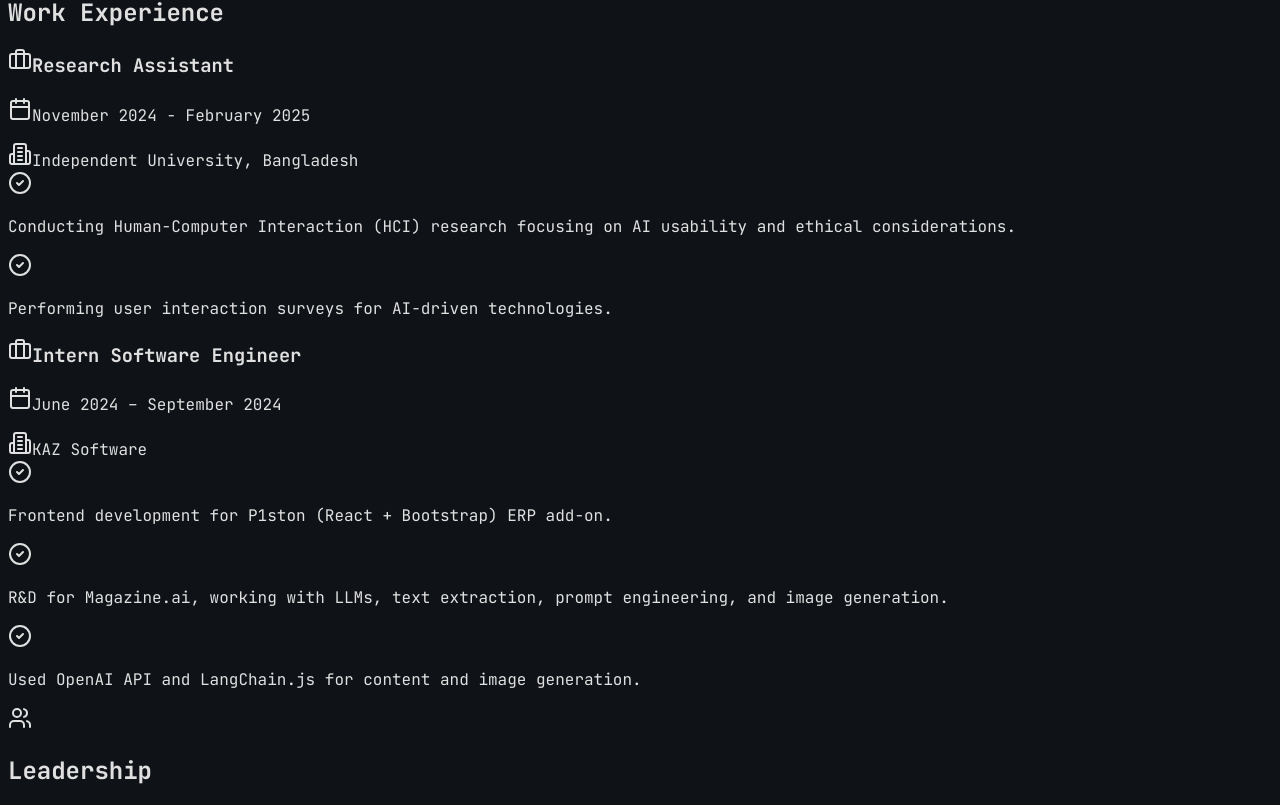
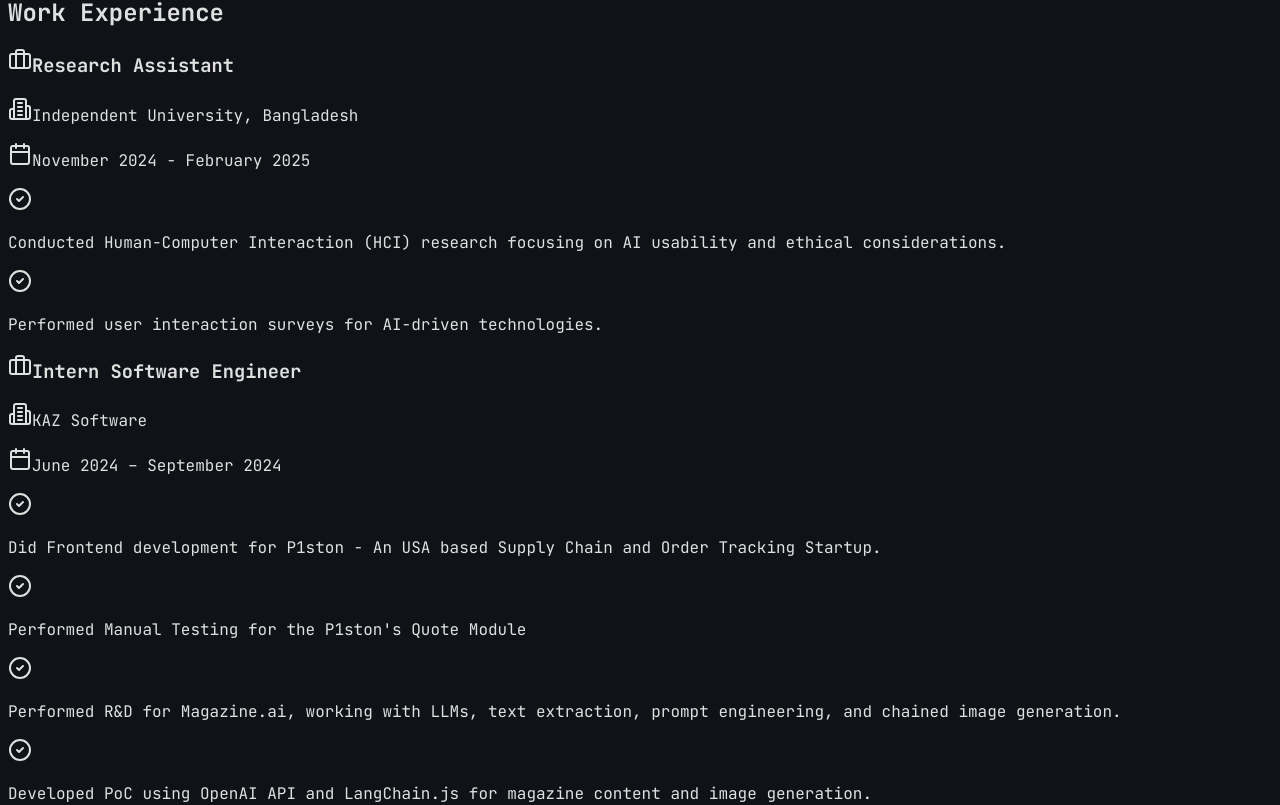
Before and after one commit to mahdin70/Portfolio, a React (Vite) app in the folder client/: page / in a window 1280 px wide. Shown: the part 8594-9399 px from the top of the page. Built offline with nearby package versions, Linux system fonts and the light colour scheme; a web font is replaced by a local one.

Commit message:
Edited Education and Work Experience

```diff
--- a/client/src/components/Education.tsx
+++ b/client/src/components/Education.tsx
@@ -34,7 +34,7 @@ const TimelineItem = ({
           <GraduationCap className="h-4 w-4 text-secondary hidden sm:inline" />
           <span>{institute}</span>
         </h3>
-        <p className="font-mono text-xs sm:text-sm text-secondary/90 bg-secondary/10 px-2 py-1 rounded-md inline-flex items-center w-fit">
+        <p className="font-mono text-xs sm:text-sm text-primary font-extrabold bg-secondary/40 px-2 py-1 rounded-md inline-flex items-center w-fit">
           <Calendar className="h-3 w-3 mr-1.5" />
           {period}
         </p>
--- a/client/src/components/Experience.tsx
+++ b/client/src/components/Experience.tsx
@@ -7,7 +7,7 @@ const TimelineItem = ({
   company,
   period,
   tasks,
-  isLast = false
+  isLast = false,
 }: {
   role: string;
   company: string;
@@ -17,41 +17,46 @@ const TimelineItem = ({
 }) => (
   <div className="relative pl-10 pb-8 group">
     {/* Timeline dot */}
-    <div className="absolute left-0 top-[6px] w-5 h-5 rounded-full bg-secondary/20 border-2 border-secondary flex items-center justify-center z-10
-                  group-hover:scale-110 group-hover:bg-secondary/30 transition-all duration-300">
+    <div
+      className="absolute left-0 top-[6px] w-5 h-5 rounded-full bg-secondary/20 border-2 border-secondary flex items-center justify-center z-10
+                  group-hover:scale-110 group-hover:bg-secondary/30 transition-all duration-300"
+    >
       <div className="w-2 h-2 rounded-full bg-secondary group-hover:scale-125 transition-all duration-300" />
     </div>
 
     {/* Timeline line */}
-    {!isLast && (
-      <div className="absolute left-[9px] top-6 w-[2px] h-[calc(100%-12px)] bg-gradient-to-b from-secondary/50 to-secondary/5" />
-    )}
+    {!isLast && <div className="absolute left-[9px] top-6 w-[2px] h-[calc(100%-12px)] bg-gradient-to-b from-secondary/50 to-secondary/5" />}
 
     {/* Content */}
     <div className="coder-card p-4 md:p-5 cursor-default group-hover:border-secondary/50 transition-all duration-300">
-      <div className="flex flex-col md:flex-row md:items-center md:justify-between mb-2 gap-2">
+      <div className="flex flex-col gap-2">
+        {/* Position Name */}
         <h3 className="font-bold text-foreground flex items-center gap-2">
           <Briefcase className="h-4 w-4 text-secondary hidden sm:inline" />
           <span>{role}</span>
         </h3>
-        <p className="font-mono text-xs sm:text-sm text-secondary/90 bg-secondary/10 px-2 py-1 rounded-md inline-flex items-center w-fit">
-          <Calendar className="h-3 w-3 mr-1.5" />
-          {period}
-        </p>
-      </div>
 
-      <div className="flex items-center gap-1.5 text-sm text-foreground/80 font-mono mb-3">
+        {/* Company Name */}
+        <div className="flex items-center gap-1.5 text-md text-foreground/80 font-mono">
           <Building2 className="h-4 w-4 text-secondary/70" />
           <span>{company}</span>
         </div>
 
-      <div className="space-y-2 text-sm">
+        {/* Period */}
+        <p className="font-mono text-xs sm:text-sm text-primary font-extrabold bg-secondary/40 px-2 py-1 rounded-md inline-flex items-center w-fit">
+          <Calendar className="h-3 w-3 mr-1.5" />
+          {period}
+        </p>
+
+        {/* Tasks */}
+        <div className="space-y-2 text-sm mt-2">
           {tasks.map((task, index) => (
             <div key={index} className="flex gap-2 group/task">
               <CheckCircle2 className="h-4 w-4 text-secondary/70 mt-0.5 flex-shrink-0 group-hover/task:text-secondary transition-colors duration-200" />
               <p className="text-foreground/70 group-hover/task:text-foreground/90 transition-colors duration-200">{task}</p>
             </div>
           ))}
+        </div>
       </div>
     </div>
   </div>
--- a/client/src/data/portfolioData.ts
+++ b/client/src/data/portfolioData.ts
@@ -143,8 +143,8 @@ export const workExperience = [
     company: "Independent University, Bangladesh",
     period: "November 2024 - February 2025",
     tasks: [
-      "Conducting Human-Computer Interaction (HCI) research focusing on AI usability and ethical considerations.",
-      "Performing user interaction surveys for AI-driven technologies."
+      "Conducted Human-Computer Interaction (HCI) research focusing on AI usability and ethical considerations.",
+      "Performed user interaction surveys for AI-driven technologies."
     ]
   },
   {
@@ -152,9 +152,10 @@ export const workExperience = [
     company: "KAZ Software",
     period: "June 2024 – September 2024",
     tasks: [
-      "Frontend development for P1ston (React + Bootstrap) ERP add-on.",
-      "R&D for Magazine.ai, working with LLMs, text extraction, prompt engineering, and image generation.",
-      "Used OpenAI API and LangChain.js for content and image generation."
+      "Did Frontend development for P1ston - An USA based Supply Chain and Order Tracking Startup.",
+      "Performed Manual Testing for the P1ston's Quote Module",
+      "Performed R&D for Magazine.ai, working with LLMs, text extraction, prompt engineering, and chained image generation.",
+      "Developed PoC using OpenAI API and LangChain.js for magazine content and image generation."
     ]
   }
 ];
```
Lines whose indentation alone changed are shown as unchanged.
